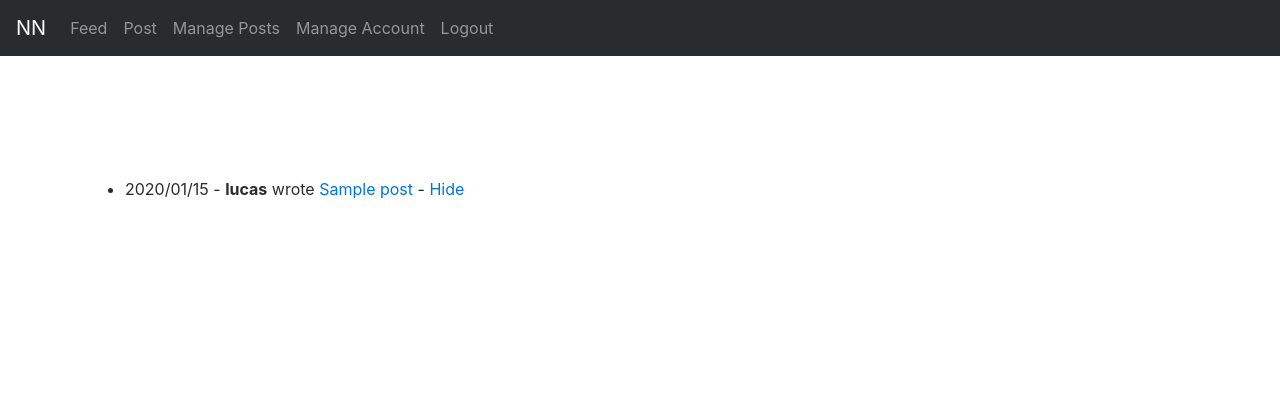
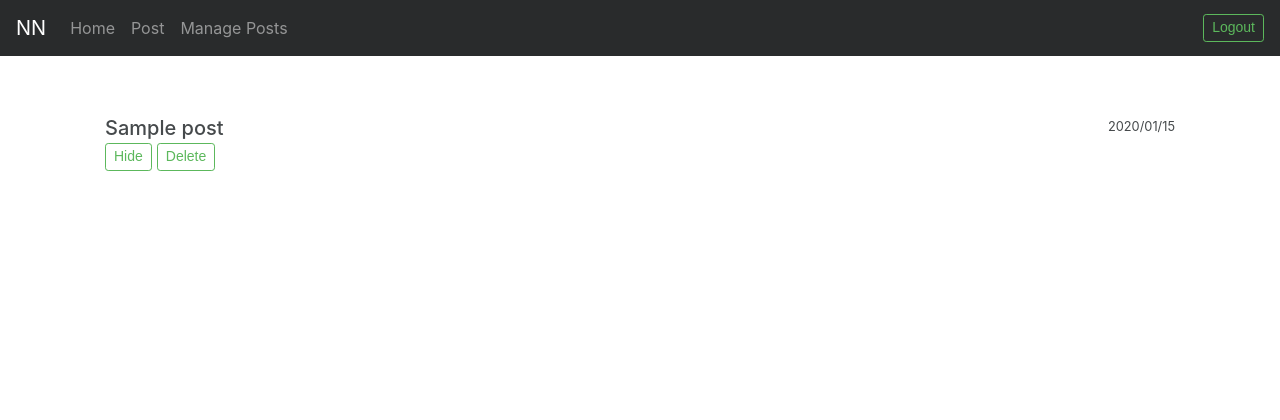
Before and after one commit to labreu/notnoted, a Flask app: page /manageposts in a window 1280 px wide. Shown: the top 420 px of the page. Run offline with Flask 2, Linux system fonts and the light colour scheme; the first user in the database is signed in; tables that the repository leaves empty hold one stand-in row (Sample ...); some libraries are stand-ins or nearby versions.

Commit message:
Manage posts option

```diff
--- a/app/routes.py
+++ b/app/routes.py
@@ -61,9 +61,9 @@ def login():
         if user is None or not user.check_password(form.pw.data):
             flash('Please login.')
             return redirect(url_for('login'))
-        flash('Welcome!')
+        #flash('Welcome!')
         login_user(user)
-        return redirect(url_for('index'))
+        return redirect(url_for('post'))
     else:
         return render_template('login.html', title='Sign In', login=form)
 
@@ -109,9 +109,7 @@ def posttext():
 @app.route('/deletepost/<id>/<hide>')
 @login_required
 def deletepost(id, hide=1):
-    print('hide',hide)
     p = Post.query.filter_by(id=id).filter_by(author=current_user).first()
-    print('p1', p.deleted)
     if p is not None:
         if hide == '1':
             p.deleted = True
@@ -119,20 +117,30 @@ def deletepost(id, hide=1):
             p.deleted = False
         db.session.merge(p)
         db.session.commit()
+    return redirect('/manageposts')
 
-        print('p2', Post.query.filter_by(id=id).first().deleted)
-    return redirect('/feed')
+@app.route('/deleteconfirm/<id>')
+@login_required
+def deleteconfirm(id):
+    p = Post.query.filter_by(id=id).filter_by(author=current_user).first()
+    if p is not None:
+        db.session.delete(p)
+        db.session.commit()
+    return redirect('/manageposts')
 
 @app.route('/posts/<id>')
 def get_post_by_id(id):
     post = Post.query.filter_by(id=id).first()
-    if post is None or post.deleted:
-        return redirect('/feed')
+    if post is None:
+        return redirect('/manageposts')
+    #if post is hidden and author wants to look at it
+    if post.deleted and post.author != current_user:
+        return redirect('/manageposts')
 
     if post.file is None:
         return render_template('post_by_id.html', post=post)
     else:
-        return render_template('render_nb.html', nb=post.file)
+        return render_template('render_nb.html', post=post)
 
 @app.route('/feed')
 def feed():
--- a/app/templates/base.html
+++ b/app/templates/base.html
@@ -11,13 +11,13 @@
         <link href="{{ url_for('static', filename='css/quill.snow.css') }}" rel="stylesheet">
         <script src="{{ url_for('static', filename='js/quill.min.js') }}"></script>
         <script src="{{ url_for('static', filename='js/image-resize.min.js') }}"></script>
-
+<!--
         <nav class="navbar navbar-toggleable-md navbar-inverse bg-inverse fixed-top">
             <a class="navbar-brand" href="/">NN</a>
             <div class="collapse navbar-collapse" id="navbarsExampleDefault">
                 <ul class="navbar-nav mr-auto">
                 {% if current_user.is_anonymous %}
-                    <li class="nav-item"><a class="nav-link" href="/feed">Feed </a></li>
+                    <li class="nav-item"><a class="nav-link" href="/feed">Home </a></li>
                     <li class="nav-item"><a class="nav-link" href="/login">Login </a></li>
                     <li class="nav-item"><a class="nav-link" href="/register">Register </a></li>
                 {% else %}
@@ -29,6 +29,35 @@
                 {% endif %}
                 </ul>
             </div>
+        </nav> -->
+        <nav class="navbar navbar-toggleable-md navbar-inverse bg-inverse fixed-top">
+          <button class="navbar-toggler navbar-toggler-right" type="button" data-toggle="collapse" data-target="#navbarSupportedContent" aria-controls="navbarSupportedContent" aria-expanded="false" aria-label="Toggle navigation">
+            <span class="navbar-toggler-icon"></span>
+          </button>
+          <a class="navbar-brand" href="/">NN</a>
+
+          <div class="collapse navbar-collapse" id="navbarSupportedContent">
+            <ul class="navbar-nav mr-auto">
+                {% if current_user.is_anonymous %}
+                    <li class="nav-item"><a class="nav-link" href="/feed">Home </a></li>
+
+                {% else %}
+                    <li class="nav-item"><a class="nav-link" href="/feed">Home </a></li>
+                    <li class="nav-item"><a class="nav-link" href="/post">Post </a></li>
+                    <li class="nav-item"><a class="nav-link" href="/manageposts">Manage Posts </a></li>
+                    <!-- <li class="nav-item"><a class="nav-link" href="/manageaccount">Manage Account </a></li> -->
+                {% endif %}
+            </ul>
+
+                {% if current_user.is_anonymous %}
+                <form class="form-inline my-2 my-lg-0" action='/login'>
+                    <button class="btn btn-outline-success my-2 my-sm-0" type="submit">Log in</button>
+                 {% else %}
+                <form class="form-inline my-2 my-lg-0" action='/logout'>
+                    <button class="btn btn-outline-success my-2 my-sm-0 btn-sm" type="submit">Logout</button>
+                {% endif %}
+                </form>
+          </div>
         </nav>
 
     </head>
--- a/app/templates/manageposts.html
+++ b/app/templates/manageposts.html
@@ -1,21 +1,38 @@
 {% extends "base.html" %}
 
 {% block content %}
-    <br><br><br><br><br><br>
+    <br><br>
     <div class="container" >
-    	<ul>
-        {% for post in posts[::-1] %}
-	    	<li>
-	    		<p>
-	    			{{post.timestamp.strftime('%Y/%m/%d')}} - <strong>{{ post.author.username }}</strong> wrote <a href='/posts/{{post.id}}'>{{ post.title }}</a> -
-                    {% if post.deleted %}
-                        <a href='deletepost/{{post.id}}/2'>Unhide</a>
-                    {% else %}
-                        <a href='deletepost/{{post.id}}/1'>Hide</a>
-                    {% endif %}
-	    		</p>
-	    	</li>
-        {% endfor %}
-    	</ul>
+    	<div class="list-group list-group-flush">
+            {% for post in posts[::-1] %}
+                <a href='/posts/{{post.id}}' class="list-group-item list-group-item-action flex-column align-items-start">
+                    <br>
+                    <div class="d-flex w-100 justify-content-between">
+                      <h5 class="mb-1">{{ post.title }}</h5>
+                      <small>{{post.timestamp.strftime('%Y/%m/%d')}}</small>
+                    </div>
+                    <!-- <small>by {{ post.author.username }}</small> -->
+
+                    <div class="d-flex flex-row">
+                      <div style='margin-right: 5px;'>
+                        {% if post.deleted %}
+                          <form action="/deletepost/{{post.id}}/2">
+                            <input type="submit" value="Show" class='btn btn-outline-success btn-sm' />
+                        {% else %}
+                          <form action="/deletepost/{{post.id}}/1">
+                            <input type="submit" value="Hide" class='btn btn-outline-success btn-sm' />
+                        {% endif %}
+                        </form>
+                      </div>
+                      <div>
+                        <form action="/deleteconfirm/{{post.id}}" onsubmit="return confirm('Do you really want to delete this post?');">
+                            <input type="submit" value="Delete" class='btn btn-outline-success btn-sm' />
+                        </form>
+                      </div>
+                    </div>
+
+	    		       </a>
+            {% endfor %}
+    	</div>
     </div>
 {% endblock %}
--- a/app/templates/post_by_id.html
+++ b/app/templates/post_by_id.html
@@ -3,7 +3,7 @@
 {% block content %}
     <br><br><br><br><br><br>
     <div class="container">
-        <h4>{{post.title}}</h4>
+        <h2>{{post.title}}</h2>
         <p>by {{post.author.username}} at {{post.timestamp.strftime('%Y/%m/%d %H:%M:%S')}} UTC</p>
     	<p>{{post.body.split('<div class="ql-clipboard"')[0] | safe}}</p>
     </div>
```
Also changed, not shown: app/templates/feed.html (+15 -10 lines), app/templates/post.html (+5 -5 lines), app/templates/render_nb.html (+7 -2 lines), 2 other files.
